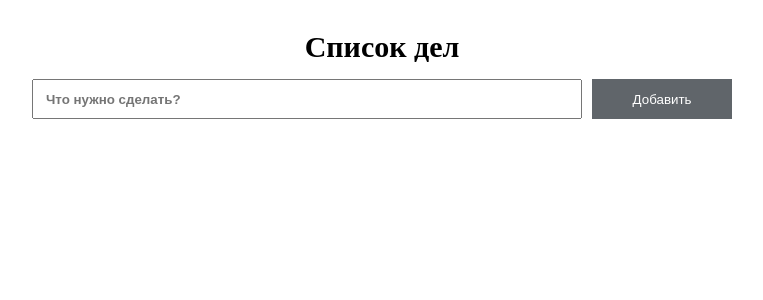
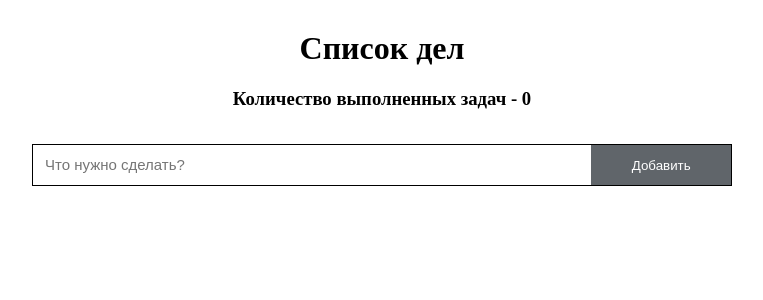
Before and after one commit to Parvi3/todo-list-typescript, a React (Create React App) app: page / in a window 1280 px wide. Shown: the top 300 px of the page, without its empty margins (258-1021 px from the left). Built offline with nearby package versions, Linux system fonts and the light colour scheme.

Commit message:
feature/TODO-7 сделал кнопку checkbox, функция для изменение completed при клике на чекбокс, сделал элемент для подсчета сделанных задач (#7)

```diff
--- a/src/App.tsx
+++ b/src/App.tsx
@@ -14,6 +14,8 @@ export const App = () => {
         [todos]
     );
 
+    let quantutyTodo = todos.filter((todos) => todos.completed === true).length;
+
     // функция для удаления выбранного элемента из списка
     const delTodo = useCallback(
         (id: string) => {
@@ -26,16 +28,37 @@ export const App = () => {
     const onChangeTodo = useCallback(({ id, value }: IChangeTodo) => {
         setTodos((oldTodos) =>
             oldTodos.map((oldTodo) =>
-                oldTodo.id === id ? { id, name: value } : oldTodo
+                oldTodo.id === id
+                    ? { id, name: value, completed: false }
+                    : oldTodo
             )
         );
     }, []);
 
+    // функция для изменение completed при клике на чекбокс
+    const toggleComplete = useCallback(
+        (id: string) => {
+            setTodos(
+                todos.map((todo) =>
+                    todo.id === id
+                        ? { ...todo, completed: !todo.completed }
+                        : todo
+                )
+            );
+        },
+        [todos]
+    );
+
     return (
         <div className="app">
-            <Header />
+            <Header quantutyTodo={quantutyTodo} />
             <InputTodo addTodo={addTodo} />
-            <List todos={todos} delTodo={delTodo} onChangeTodo={onChangeTodo} />
+            <List
+                todos={todos}
+                delTodo={delTodo}
+                onChangeTodo={onChangeTodo}
+                toggleComplete={toggleComplete}
+            />
         </div>
     );
 };
--- a/src/Components/CardTodo/CardTodo.interface.ts
+++ b/src/Components/CardTodo/CardTodo.interface.ts
@@ -3,7 +3,7 @@ import { IChangeTodo, ITodo } from "../../interface";
 export interface ICardTodo {
     todo: ITodo;
     className?: string;
-    order: number;
     delTodo: (todo: string) => void;
     onChangeTodo: (props: IChangeTodo) => void;
+    toggleComplete: (id: string) => void;
 }
--- a/src/Components/CardTodo/CardTodo.scss
+++ b/src/Components/CardTodo/CardTodo.scss
@@ -1,46 +1,54 @@
 ul {
     padding-left: 0;
-    border-color: red;
 }
 
 .list {
     display: flex;
     list-style-type: none;
     flex-direction: column;
+
     &__item {
         display: flex;
         flex: auto;
         justify-content: center;
         align-items: center;
         margin-top: 15px;
-        height: 40px;
+        border-style:solid;
+        border-width: 1px;
     }
 }
 
-.card-todo__name {
+.card-todo {
+    &__name {
         display: flex;
         flex: auto;
         font-size: 20px;
         padding-left: 10px;
-    border-style:solid;
-    border-width: 1px;
+        border: none;
+        outline: none;
         min-height: 100%;
         align-items: center;
     }
 
-.card-todo__button {
+    &__button {
         display: flex;
         justify-content: center;
         align-items: center;
         background-color: #60656a;
-    margin-left: 10px;
         width: 20%;
         height: 40px;
+        border: none;
         cursor: pointer;
-    border: none;
 
         &:hover {
-        filter: brightness(120%);
-        transition: all .5s;
+            filter: brightness(140%);
+            transition: all .3s;
         }
     }
+
+    &__checkbox {
+        cursor: pointer;
+        width: 20px;
+        height: 20px;
+    }
+}
--- a/src/Components/CardTodo/CardTodo.tsx
+++ b/src/Components/CardTodo/CardTodo.tsx
@@ -6,9 +6,9 @@ import { Icon } from "../Icon";
 export const CardTodo: FC<ICardTodo> = ({
     todo,
     className,
-    order,
     delTodo,
     onChangeTodo,
+    toggleComplete,
 }) => {
     const { id, name } = todo ?? {};
 
@@ -28,13 +28,22 @@ export const CardTodo: FC<ICardTodo> = ({
         [id, name, onChangeTodo]
     );
 
+    const onClickComplete = useCallback(() => {
+        toggleComplete(id);
+    }, [id, toggleComplete]);
+
     return (
         <li className={`${className} card-todo`}>
+            <input
+                type="checkbox"
+                className="card-todo__checkbox"
+                onClick={onClickComplete}
+            />
             <input
                 className="card-todo__name"
                 type="text"
                 id={id}
-                defaultValue={`${order}. ${name}`}
+                defaultValue={name}
                 onBlur={onChangeHandler}
             />
             <button className="card-todo__button" onClick={onClickHandler}>
--- /dev/null
+++ b/src/Components/HeaderTodo/Header.interface.ts
@@ -0,0 +1,3 @@
+export interface IQuantuty {
+    quantutyTodo: number;
+}
--- a/src/Components/HeaderTodo/HeaderTodo.scss
+++ b/src/Components/HeaderTodo/HeaderTodo.scss
@@ -1,8 +1,11 @@
 
-.header__title {
-    margin: 0 auto;
-    width: 100%;
-    text-align: center;
-    font-size: 30px;
-    margin-top: 30px;
+.header-todo {
+    &__title {
+        text-align: center;
+        margin-top: 30px;
+    }
+    &__task {
+        text-align: center;
+    }
+
 }
--- a/src/Components/HeaderTodo/HeaderTodo.tsx
+++ b/src/Components/HeaderTodo/HeaderTodo.tsx
@@ -1,12 +1,14 @@
 import React from "react";
 import "./HeaderTodo.scss";
+import { IQuantuty } from "./Header.interface";
 
-export const Header = () => {
+export const Header = ({ quantutyTodo }: IQuantuty) => {
     return (
-        <header className="header">
-            <div className="header">
-                <h3 className="header__title">Список дел</h3>
-            </div>
+        <header className="header-todo">
+            <h1 className="header-todo__title">Список дел</h1>
+            <h3 className="header-todo__task">
+                {`Количество выполненных задач - ${quantutyTodo}`}
+            </h3>
         </header>
     );
 };
--- a/src/Components/InputTodo/InputTodo.scss
+++ b/src/Components/InputTodo/InputTodo.scss
@@ -8,6 +8,8 @@
         gap: 10px;
         margin-top: 15px;
         height: 40px;
+        border-style:solid;
+        border-width: 1px;
     }
 
     &__button {
@@ -18,17 +20,19 @@
         cursor: pointer;
 
         &:hover {
-            filter: brightness(120%);
-            transition: all .5s;
+            filter: brightness(140%);
+            transition: all .2s;
         }
     }
 
     &__input {
         flex: auto;
+        border: none;
+        outline: none;
     }
 }
 
 input::placeholder {
     transform: translateX(10px);
-    font-weight: bold;
+    font-size: 15px;
 }
--- a/src/Components/InputTodo/InputTodo.tsx
+++ b/src/Components/InputTodo/InputTodo.tsx
@@ -19,7 +19,7 @@ export const InputTodo = ({ addTodo }: IInputTodo) => {
 
                 event.stopPropagation();
 
-                addTodo({ id: uuidv4(), name: value });
+                addTodo({ id: uuidv4(), name: value, completed: false });
 
                 setValue("");
             } catch {
--- a/src/Components/List/List.interface.ts
+++ b/src/Components/List/List.interface.ts
@@ -5,4 +5,5 @@ export interface IList {
     className?: string;
     delTodo: (todo: string) => void;
     onChangeTodo: (props: IChangeTodo) => void;
+    toggleComplete: (id: string) => void;
 }
--- a/src/Components/List/List.tsx
+++ b/src/Components/List/List.tsx
@@ -2,17 +2,22 @@ import React from "react";
 import { CardTodo } from "../CardTodo";
 import { IList } from "./List.interface";
 
-export const List = ({ todos, delTodo, onChangeTodo }: IList) => {
+export const List = ({
+    todos,
+    delTodo,
+    onChangeTodo,
+    toggleComplete,
+}: IList) => {
     return (
         <ul className="list">
-            {todos.map((todo, index) => (
+            {todos.map((todo) => (
                 <CardTodo
                     key={todo.id}
-                    order={index + 1}
                     className="list__item"
                     todo={todo}
                     delTodo={delTodo}
                     onChangeTodo={onChangeTodo}
+                    toggleComplete={toggleComplete}
                 />
             ))}
         </ul>
--- a/src/interface/Todo.ts
+++ b/src/interface/Todo.ts
@@ -1,6 +1,7 @@
 export interface ITodo {
     id: string;
     name: string;
+    completed: boolean;
 }
 
 export interface IChangeTodo {
```
Lines whose indentation alone changed are shown as unchanged.
